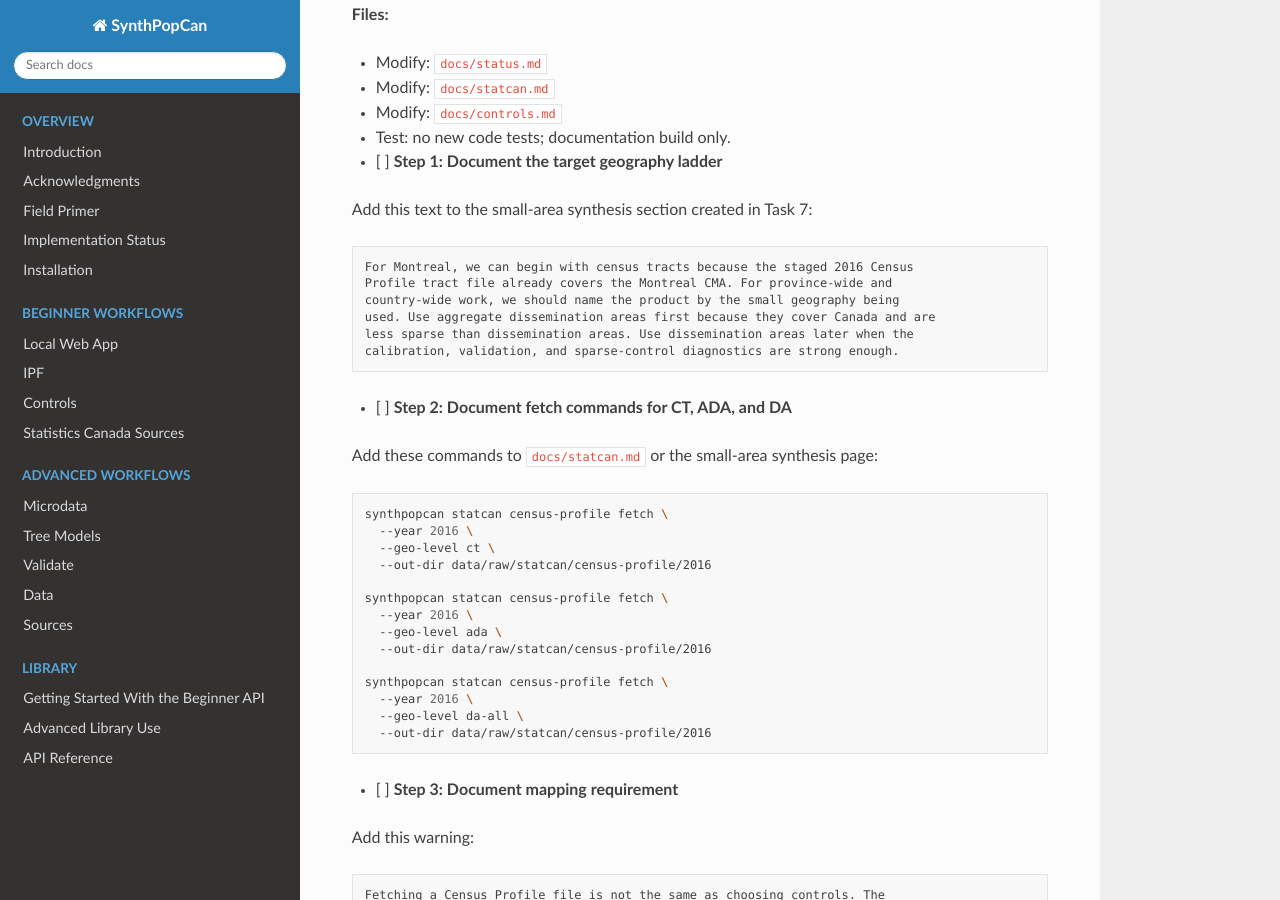
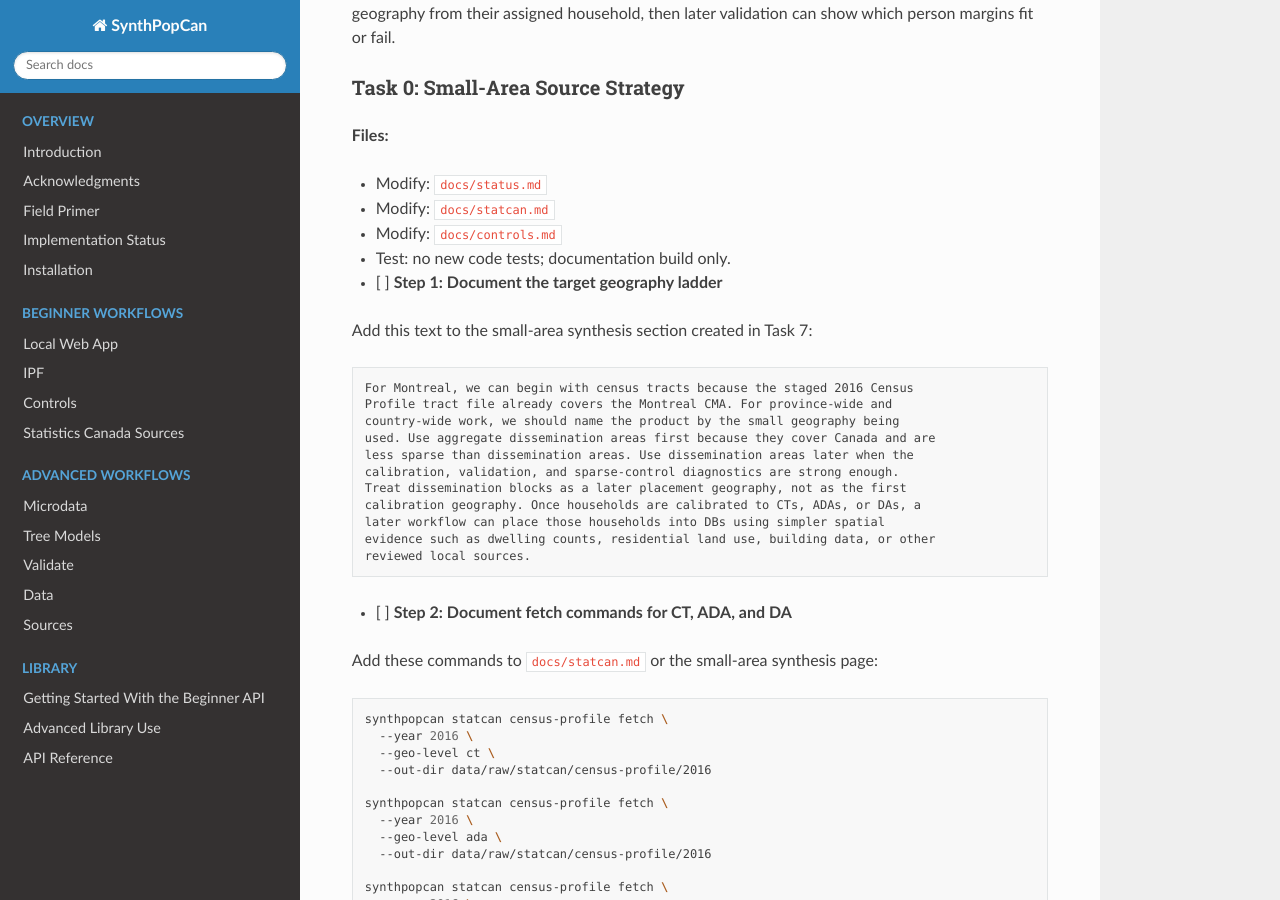
Before and after one commit to dlq/synthpopcan, a Sphinx documentation site: the page built from docs/superpowers/plans/2026-06-25-small-area-linked-synthesis.md, in a window 1280 px wide and 900 px high, scrolled down 2690 px. Built offline with Sphinx 7.4.7 and the Read the Docs theme 3.1.0, drawn with Linux system fonts in a browser that asks for light colours; some of the changed text lies outside the part shown.

Commit message:
docs: clarify small-area geography strategy

````diff
--- a/docs/superpowers/plans/2026-06-25-small-area-linked-synthesis.md
+++ b/docs/superpowers/plans/2026-06-25-small-area-linked-synthesis.md
@@ -34,6 +34,12 @@
 the Montreal tract files are already staged. Province-wide and country-wide
 work should use `ada` first, then `da` once the pipeline handles sparse controls
 well enough.
+
+Dissemination blocks (`db`) belong in the plan, but they should be treated as a
+later placement geography rather than the first calibration geography. In the
+near term, CT, ADA, and DA controls tell us how many households of each kind a
+small area should contain. Later, DB-level spatial evidence can help us place
+already calibrated households more precisely inside those areas.
 
 Fetch or reuse controls in this order:
 
@@ -123,6 +129,11 @@
 used. Use aggregate dissemination areas first because they cover Canada and are
 less sparse than dissemination areas. Use dissemination areas later when the
 calibration, validation, and sparse-control diagnostics are strong enough.
+Treat dissemination blocks as a later placement geography, not as the first
+calibration geography. Once households are calibrated to CTs, ADAs, or DAs, a
+later workflow can place those households into DBs using simpler spatial
+evidence such as dwelling counts, residential land use, building data, or other
+reviewed local sources.
 ```
 
 - [ ] **Step 2: Document fetch commands for CT, ADA, and DA**
````
Also changed, not shown: PLANS.md (+5 -0 lines).
